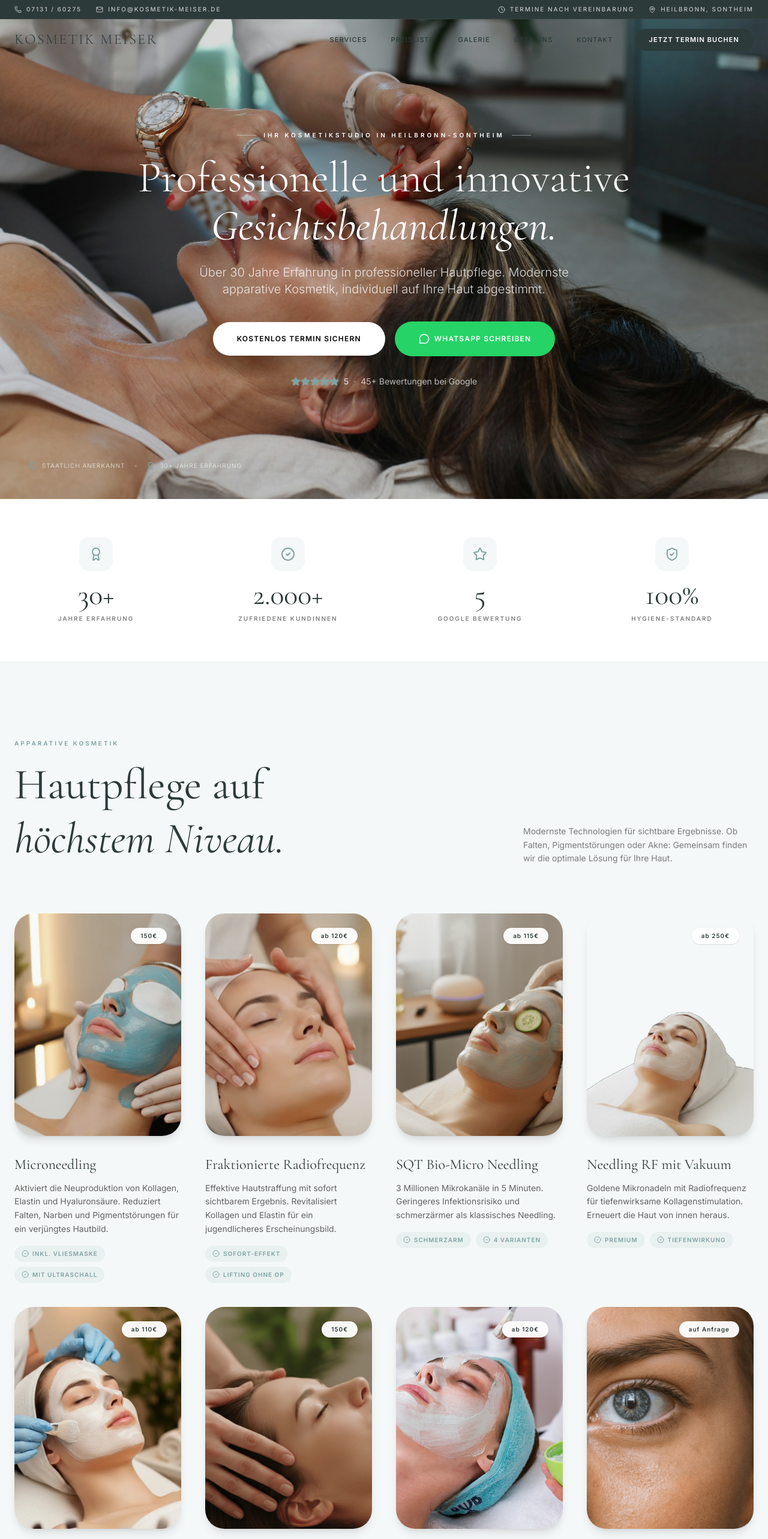
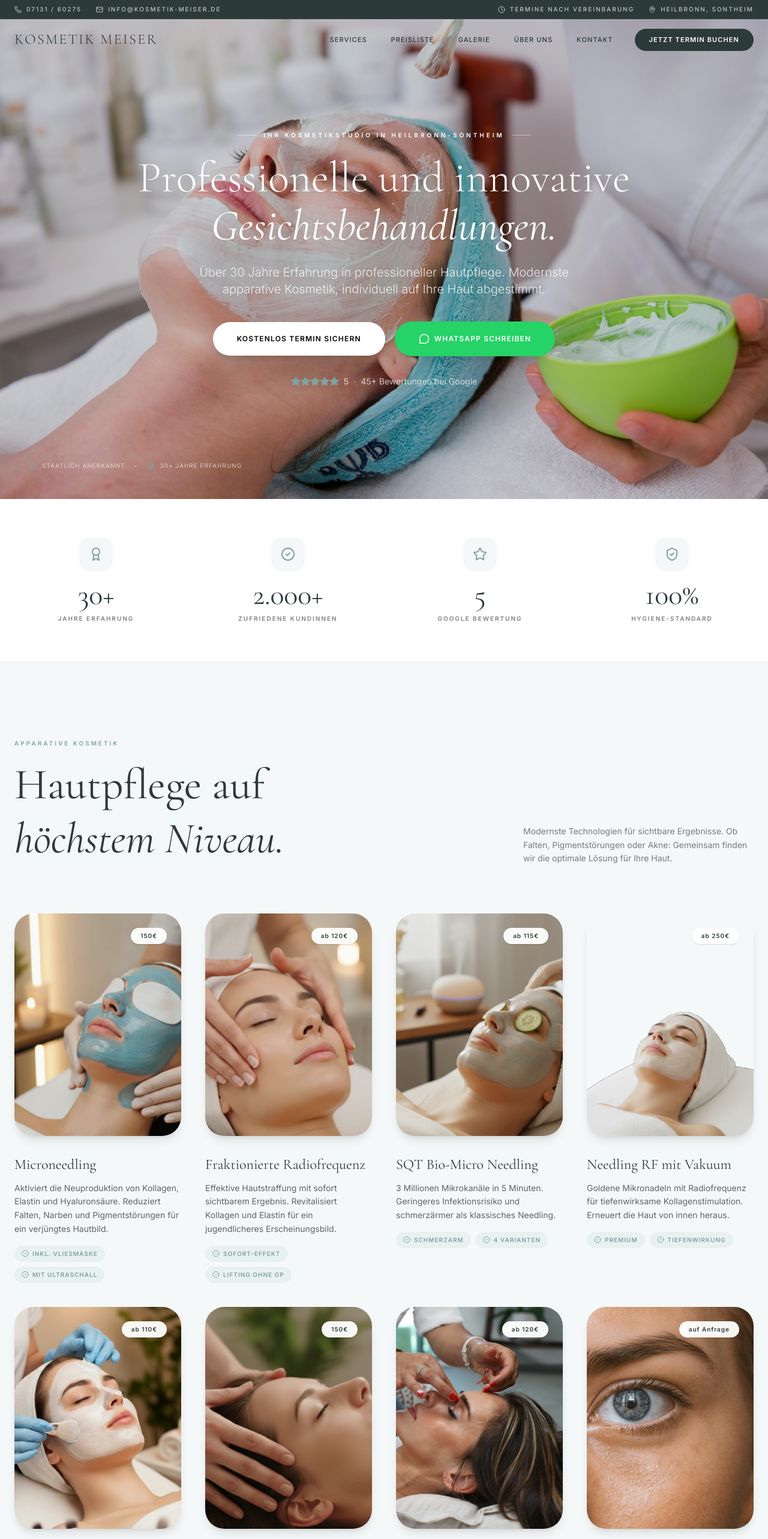
Before and after one commit to yaschroth/kosmetik-meiser, a React (Vite) app: page / in a window 1280 px wide. Shown: the top 2566 px of the page at 60% size. Built offline with nearby package versions, Linux system fonts and the light colour scheme.

Commit message:
fix: Swap hero and Skin OXYmizer images

```diff
--- a/src/config.ts
+++ b/src/config.ts
@@ -166,7 +166,7 @@ export const config = {
       title: "Skin OXYmizer",
       description: "Aktiviert die natürliche Sauerstoffversorgung der Haut. Für mehr Vitalität, Ausstrahlung und Elastizität.",
       price: "ab 120€",
-      image: "/beauty/face.jpg",
+      image: "/beauty/face2.jpg",
       benefits: ["Sauerstoff-Boost", "Vibro-Massage"],
     },
     {
@@ -263,7 +263,7 @@ export const config = {
   // IMAGES
   // ============================================
   images: {
-    hero: "/beauty/face2.jpg",
+    hero: "/beauty/face.jpg",
     heroAlt: "Professionelle Kosmetikbehandlung im Studio",
     hygiene: "/beauty/behandlung%204.png",
     gallery: [
```
